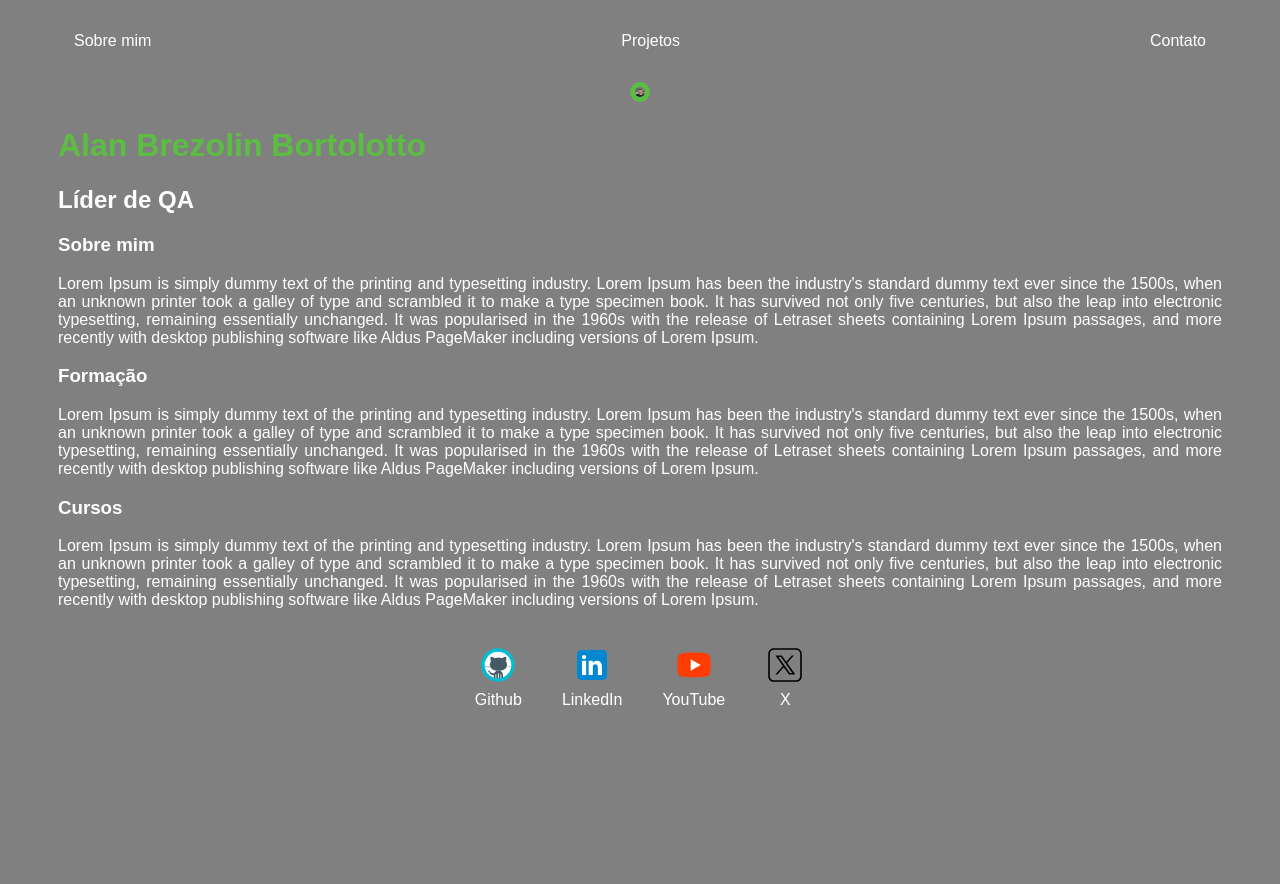
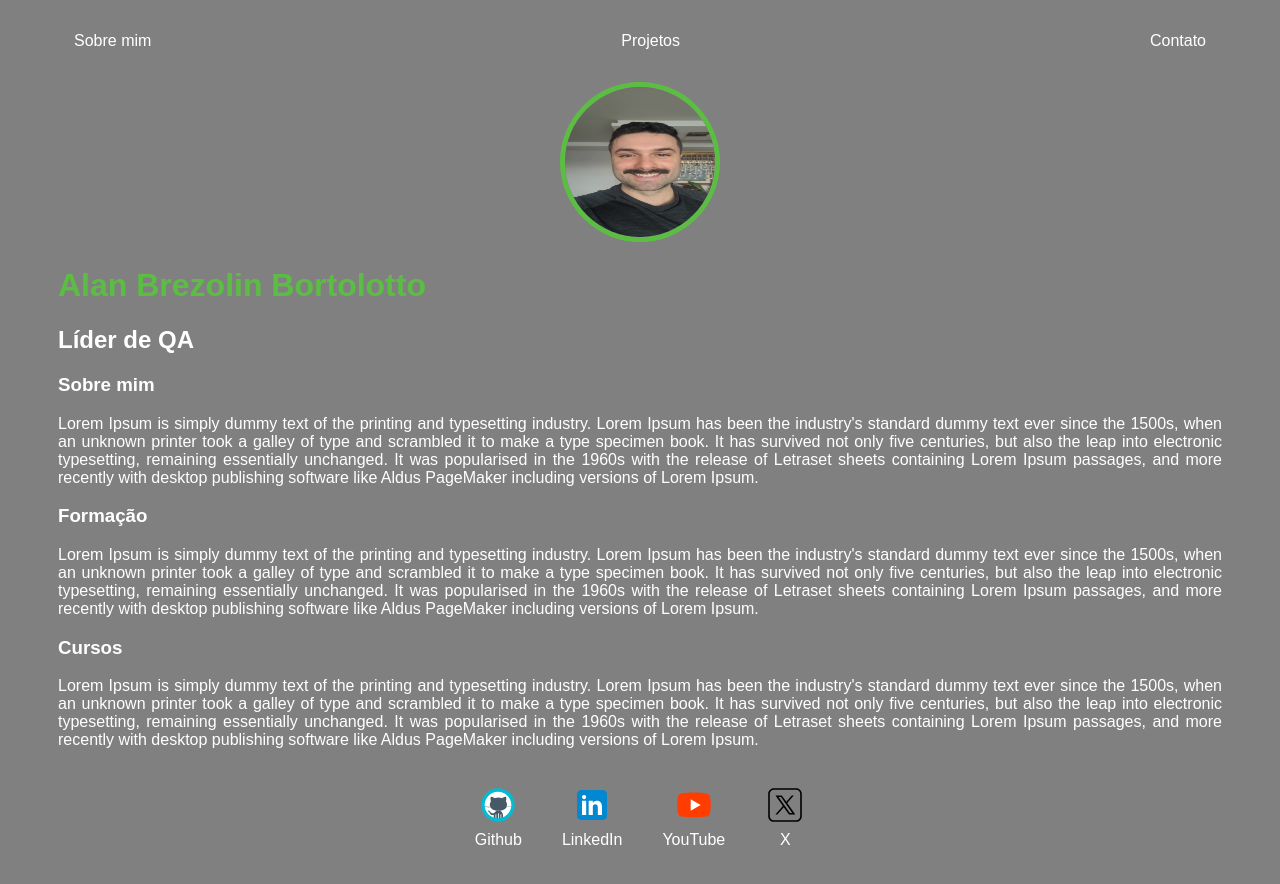
Before and after one commit to AlanBortolotto/easy-portfolio, a plain HTML site: page index.html in a window 1280 px wide. Before the commit the page ends 800 px from the top, so only its background shows below. Drawn offline with Linux system fonts and the light colour scheme.

Commit message:
fifth commit

```diff
--- a/index.css
+++ b/index.css
@@ -18,8 +18,8 @@ a {
 }
 
 header img {
-    width: 10px;
-    height: 10px;
+    width: 150px;
+    height: 150px;
     border-radius: 50%;
     border: 5px solid #5BBE42;
 }
```
